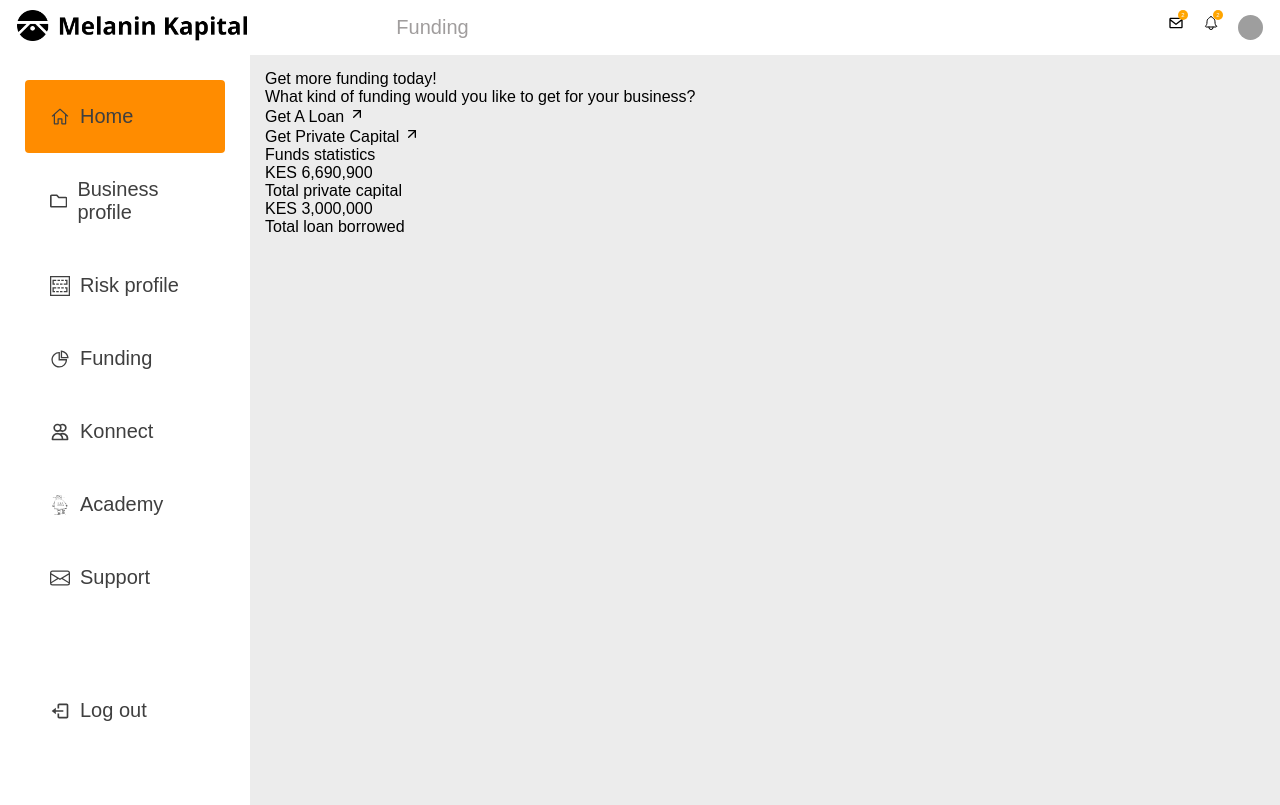
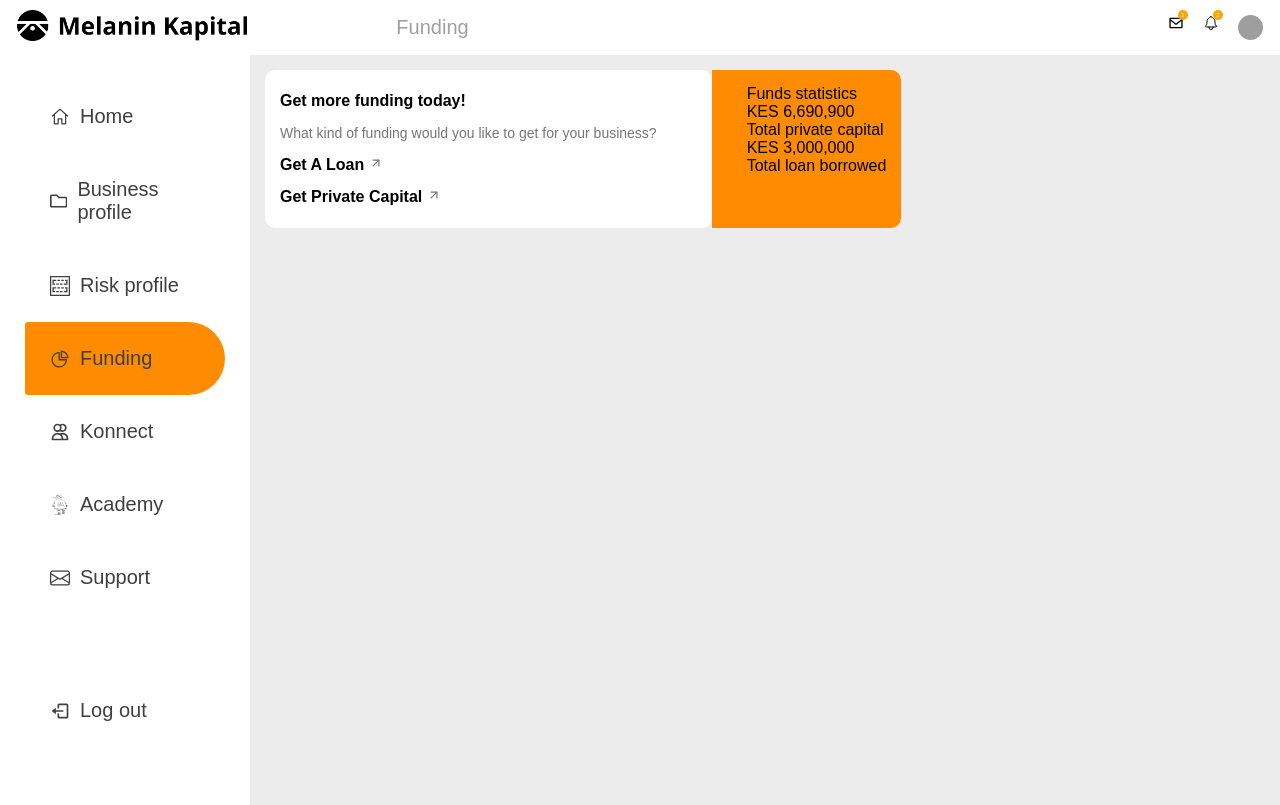
Before and after one commit to siccoo/melanin_kapital, a React (Create React App) app: page / in a window 1280 px wide. Built offline with nearby package versions, Linux system fonts and the light colour scheme; grey boxes are pictures that could not be loaded.

Commit message:
updateson some jsx & css files

```diff
--- a/src/components/fundStatistics/FundStatistics.jsx
+++ b/src/components/fundStatistics/FundStatistics.jsx
@@ -5,8 +5,11 @@
 export default function FundStatistics() {
   return (
     <div className="fundStatWrapper">
+      <section className="fundStatContainer">
         <p>Get more funding today!</p>
-      <span>What kind of funding would you like to get for your business?</span>
+        <span>
+          What kind of funding would you like to get for your business?
+        </span>
         <div className="fundStatLoan">
           <p>
             Get A Loan{" "}
@@ -23,7 +26,9 @@
             </span>
           </p>
         </div>
-      <section className="fundStatContainer">
+      </section>
+
+      <section className="fundStatContainerOne">
         <p>Funds statistics</p>
         <div className="roundedContainer">
           <p>KES 6,690,900</p>
--- a/src/components/fundStatistics/fundstatistics.css
+++ b/src/components/fundStatistics/fundstatistics.css
@@ -0,0 +1,29 @@
+.fundStatWrapper {
+  width: 100%;
+  display: flex;
+}
+
+.fundStatContainer {
+  background: #ffffff;
+  border-radius: 10px;
+  padding-left: 15px;
+  padding: 15px 55px 15px 15px;
+  line-height: 2rem;
+}
+
+.fundStatContainer p {
+  font-size: 16px;
+  font-weight: bold;
+}
+
+.fundStatContainer span {
+    color: #777575;
+    font-size: 14px;
+}
+
+.fundStatContainerOne {
+  padding: 15px 15px 15px 35px;
+  background: #ff8c00;
+  border-bottom-right-radius: 10px;
+  border-top-right-radius: 10px;
+}
--- a/src/components/sidebar/Sidebar.jsx
+++ b/src/components/sidebar/Sidebar.jsx
@@ -15,7 +15,7 @@
       <div className="sidebar__wrapper">
         <div className="sidebar__menu">
           <ul className="sidebar__list">
-            <li className="sidebar__listItem active">
+            <li className="sidebar__listItem ">
               <VscHome className="sidebar__icon" /> Home
             </li>
             <li className="sidebar__listItem">
@@ -24,7 +24,7 @@
             <li className="sidebar__listItem">
               <ImInsertTemplate className="sidebar__icon" /> Risk profile
             </li>
-            <li className="sidebar__listItem">
+            <li className="sidebar__listItem active">
               <AiOutlinePieChart className="sidebar__icon" /> Funding
             </li>
             <li className="sidebar__listItem">
--- a/src/components/sidebar/sidebar.css
+++ b/src/components/sidebar/sidebar.css
@@ -36,8 +36,11 @@
   border-radius: 4px;
 }
 
-.sidebar__listItem.active, .sidebar__listItem.hover {
-    background-color: #FF8C00;
+.sidebar__listItem.active,
+.sidebar__listItem.hover {
+  background-color: #ff8c00;
+  border-bottom-right-radius: 50px;
+  border-top-right-radius: 50px;
 }
 
 .sidebar__icon {
```
Also changed, not shown: src/components/loanHistory/LoanHistory.jsx (+7 -0 lines). Lines whose indentation alone changed are shown as unchanged.
